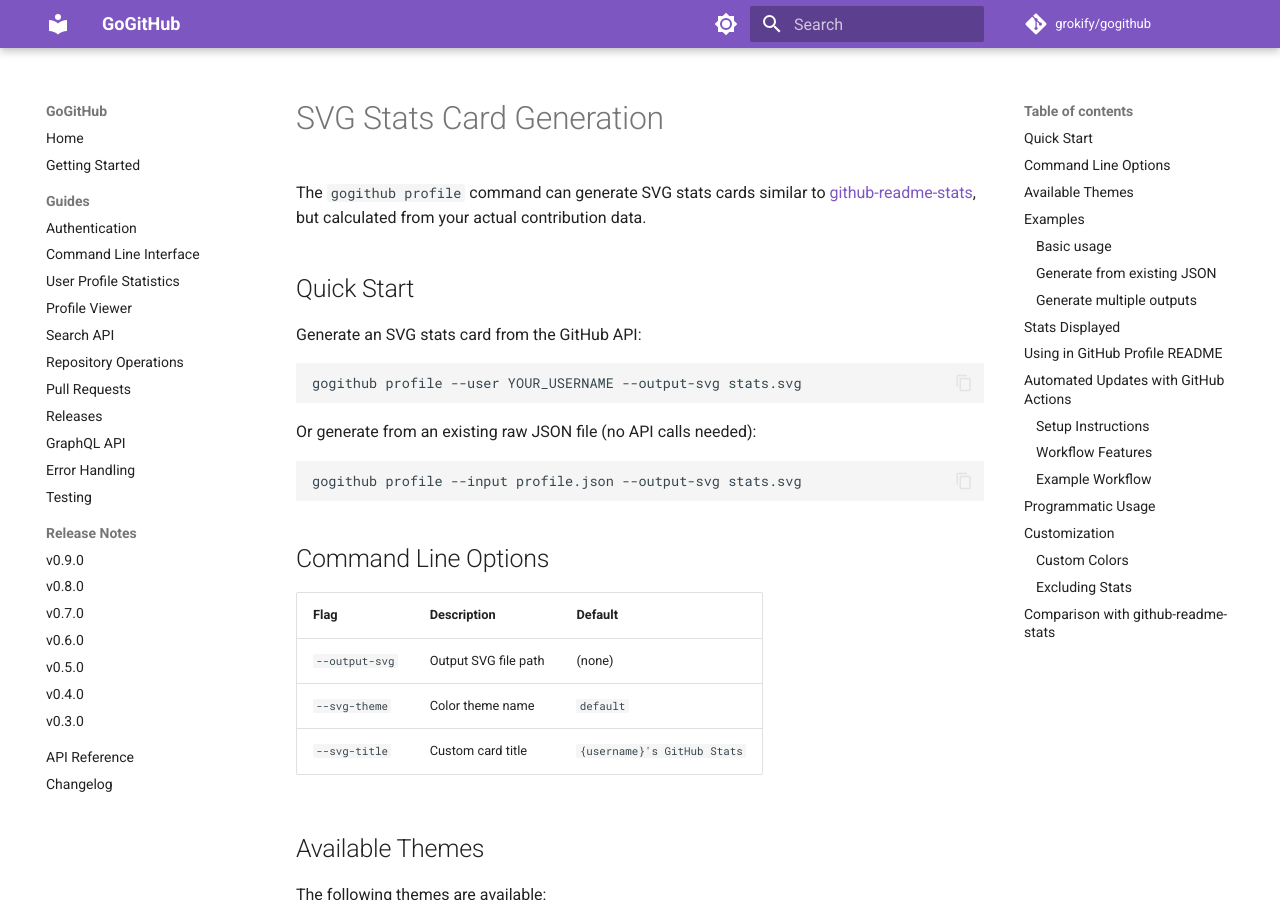
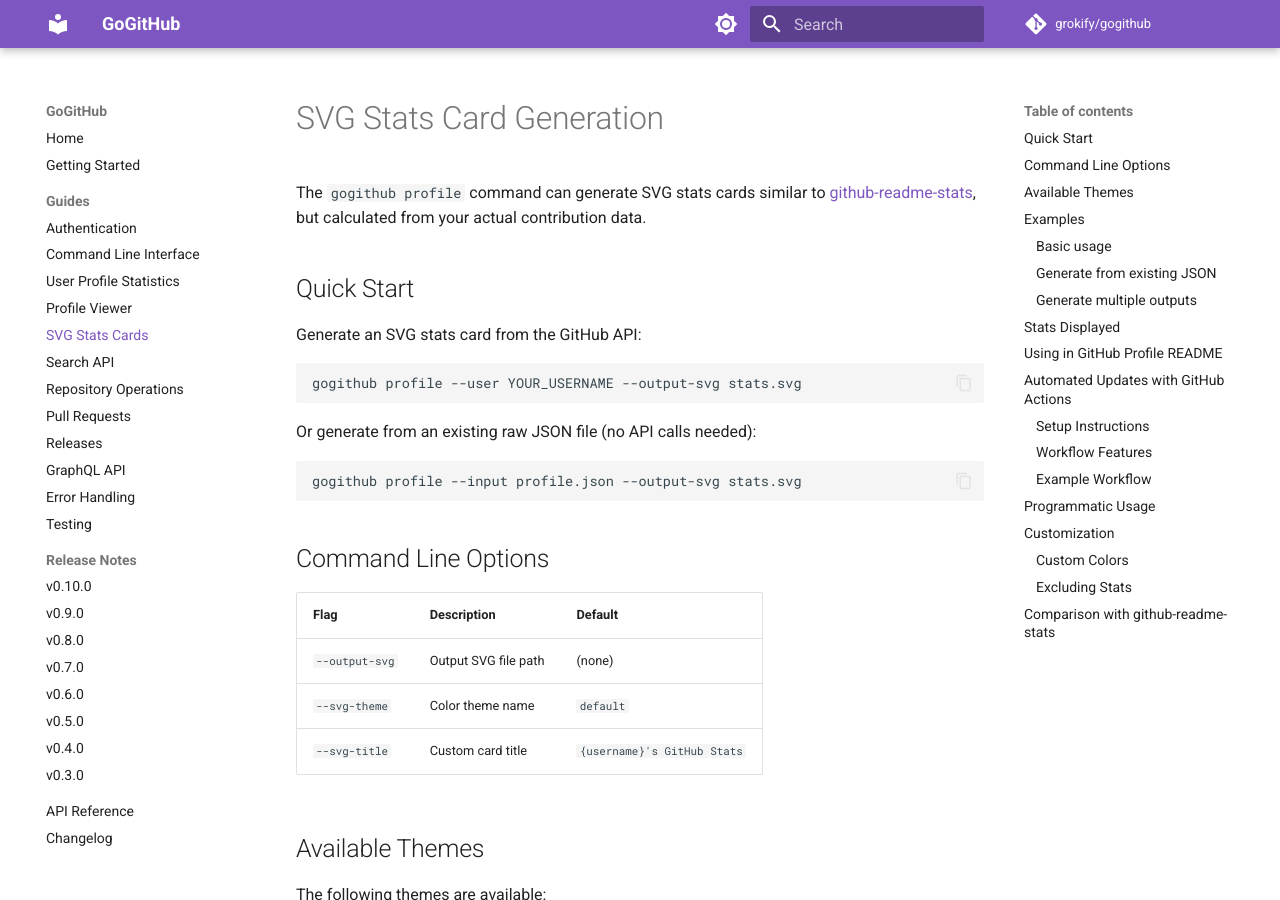
Before and after one commit to grokify/gogithub, an MkDocs documentation site: the page built from docs/guides/profile-svg.md, in a window 1280 px wide and 900 px high. Built offline with MkDocs 1.6.1 and Material for MkDocs 9.7.7, drawn with Linux system fonts in a browser that asks for light colours; comment, search, counter and statistics services are not loaded.

Commit message:
docs: add v0.10.0 and SVG guide to mkdocs navigation
- Add v0.10.0 release notes to Release Notes section
- Add SVG Stats Cards guide to Guides section

Co-Authored-By: Claude <noreply@anthropic.com>

```diff
--- a/mkdocs.yml
+++ b/mkdocs.yml
@@ -46,6 +46,7 @@ nav:
       - Command Line Interface: guides/cli.md
       - User Profile Statistics: guides/profile.md
       - Profile Viewer: guides/profile-viewer.md
+      - SVG Stats Cards: guides/profile-svg.md
       - Search API: guides/search.md
       - Repository Operations: guides/repo.md
       - Pull Requests: guides/pr.md
@@ -54,6 +55,7 @@ nav:
       - Error Handling: guides/errors.md
       - Testing: guides/testing.md
   - Release Notes:
+      - v0.10.0: releases/v0.10.0.md
       - v0.9.0: releases/v0.9.0.md
       - v0.8.0: releases/v0.8.0.md
       - v0.7.0: releases/v0.7.0.md
```
